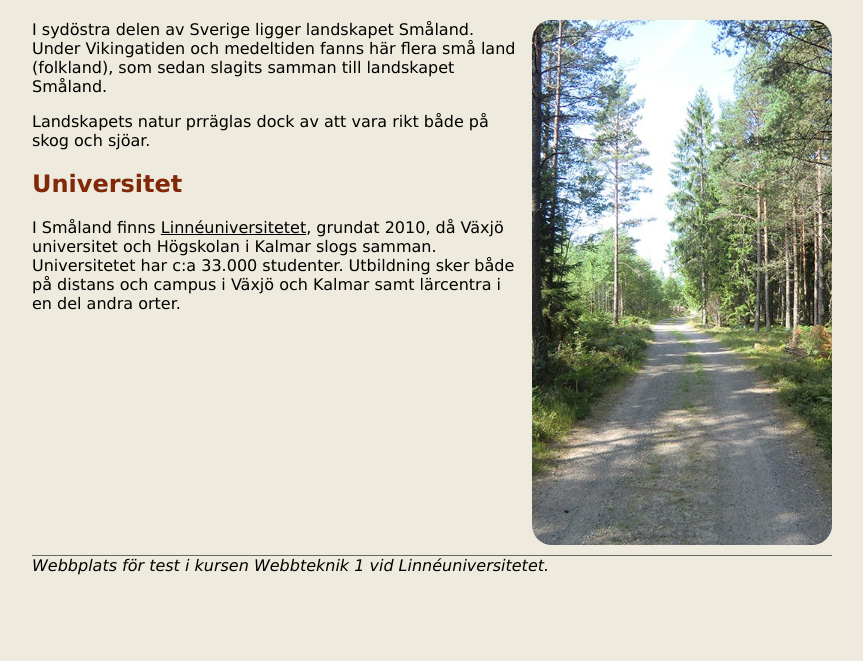
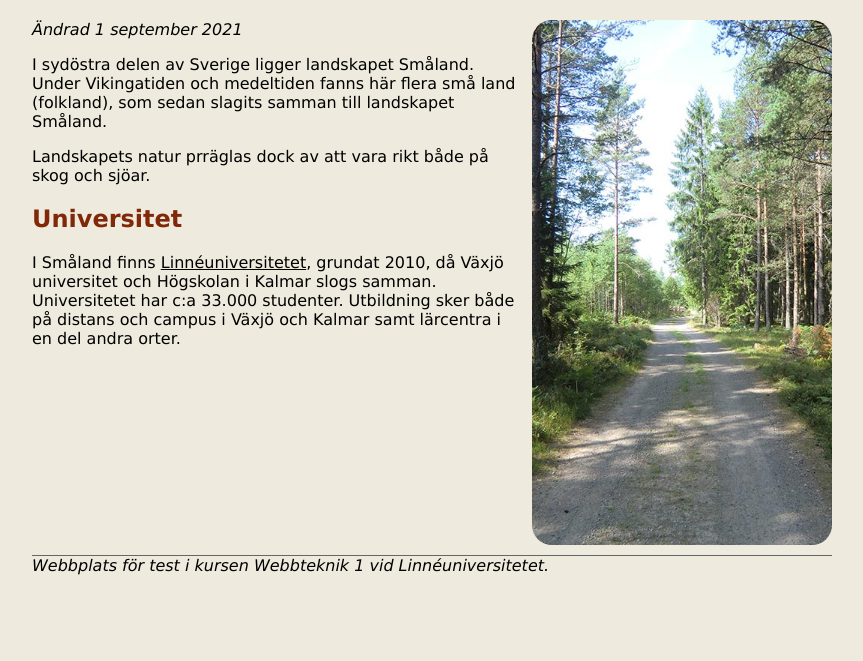
Before and after one commit to MarvLnu/MyFirstWebsite, a plain HTML site: page index.html in a window 1280 px wide. Shown: the part 139-800 px from the top of the page, without its empty margins (208-1071 px from the left). Drawn offline with Linux system fonts and the light colour scheme.

Commit message:
Updated index

```diff
--- a/index.html
+++ b/index.html
@@ -19,6 +19,7 @@
     </header>
     <main>
         <img src="img/forestroad.jpg" alt="Skogsväg" class="floatRight">
+        <p><em>Ändrad 1 september 2021</em></p>
         <p>I sydöstra delen av Sverige ligger landskapet Småland. Under Vikingatiden och medeltiden fanns här flera små land (folkland), som sedan slagits samman till landskapet Småland.</p>
         <p>Landskapets natur prräglas dock av att vara rikt både på skog och sjöar.</p>
         <h2>Universitet</h2>
```
